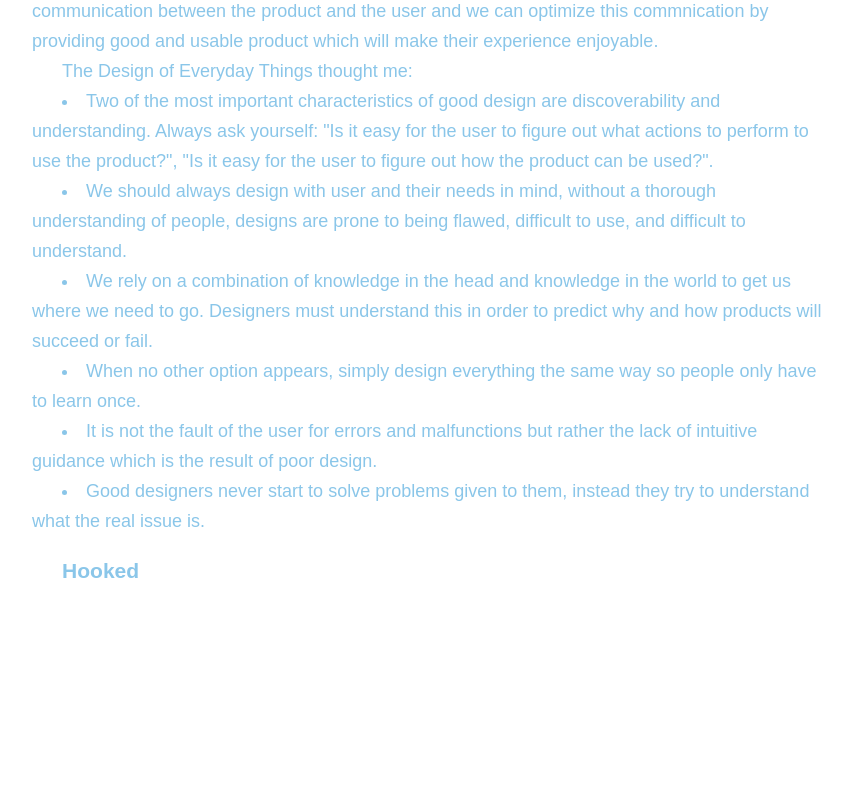
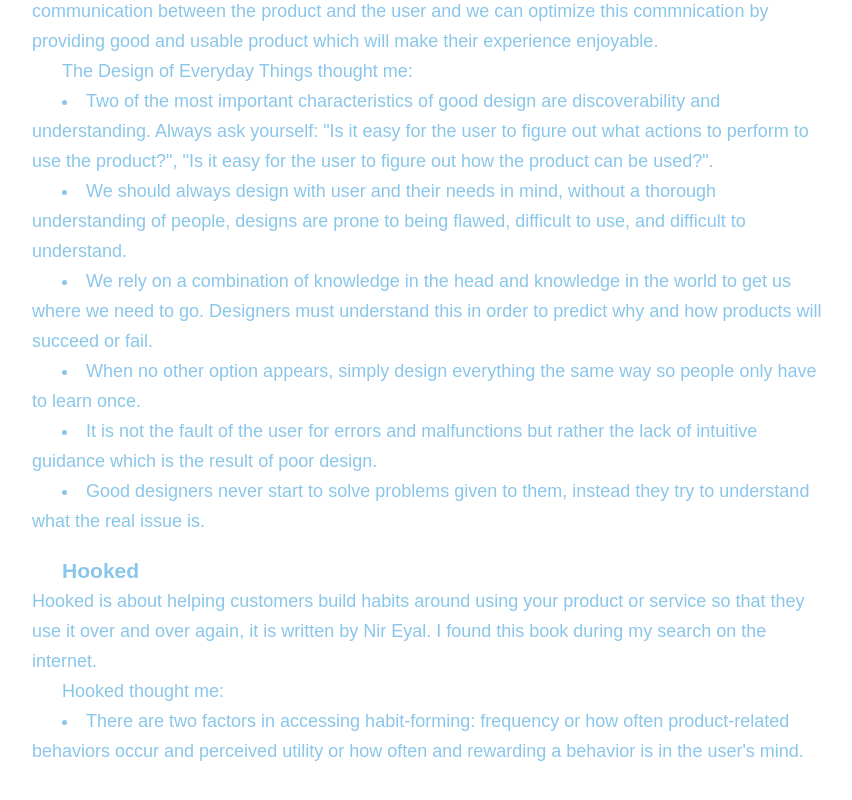
Before and after one commit to paulinemarg/myBlog, a React (Create React App) app: page /books in a window 1280 px wide. Shown: the part 2409-3209 px from the top of the page, without its empty margins (208-1060 px from the left). Before the commit the page ends 3065 px from the top, so only its background shows below. Built offline with nearby package versions, Linux system fonts and the light colour scheme; the HTML template or start-up script is replaced by a standard one.

Commit message:
updated article

```diff
--- a/src/components/pages/Books.jsx
+++ b/src/components/pages/Books.jsx
@@ -51,6 +51,9 @@
           </div>
           <div className='indent'>
             <h3>Hooked</h3>
+            Hooked is about helping customers build habits around using your product or service so that they use it over and over again, it is written by Nir Eyal. I found this book during my search on the internet.
+            <ul>Hooked thought me:</ul>
+            <li>There are two factors in accessing habit-forming: frequency or how often product-related behaviors occur and perceived utility or how often and rewarding a behavior is in the user's mind.</li>
           </div>
         </div>
     </div>
```
